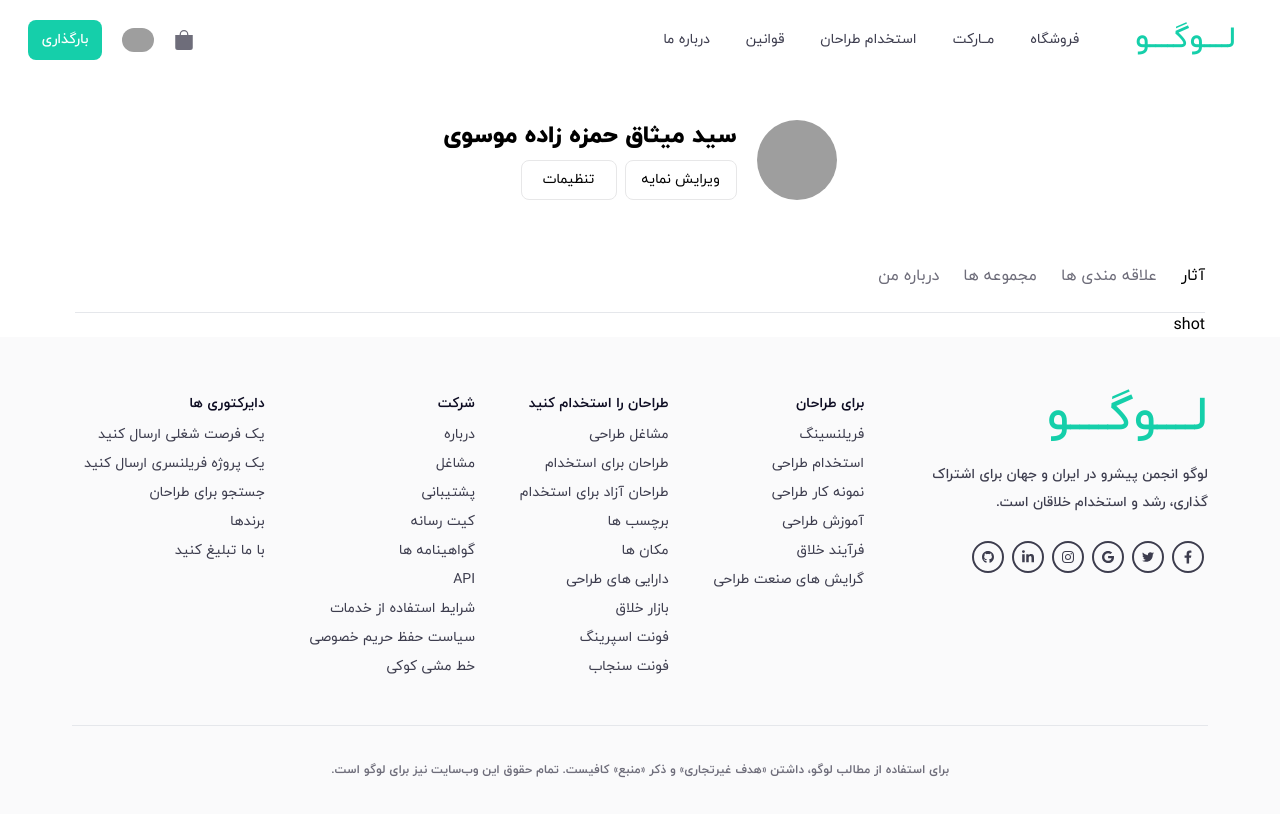
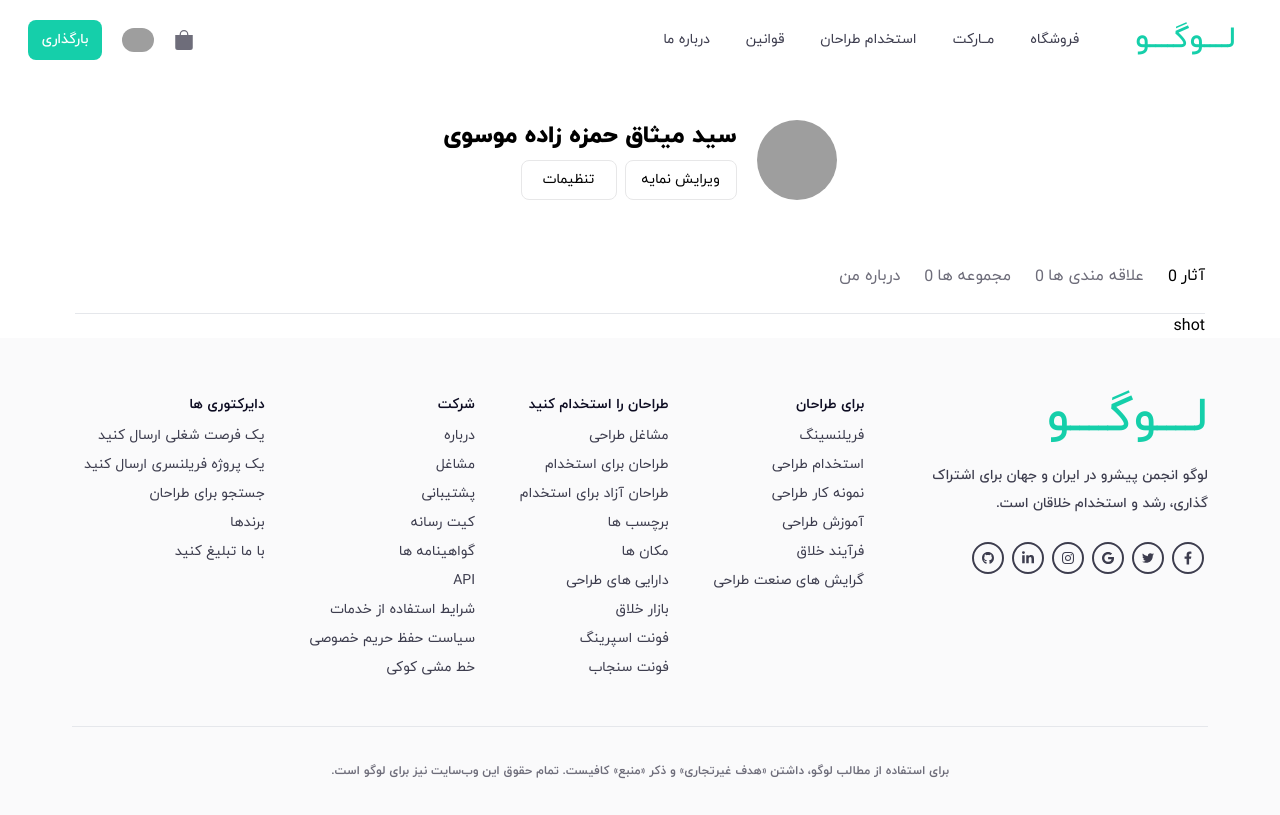
Before and after one commit to AfwebMaker/React-Website-Shopping, a React (Create React App) app: page /profile/shots in a window 1280 px wide. Built offline with nearby package versions, Linux system fonts and the light colour scheme; grey boxes are pictures that could not be loaded; what tw-elements would draw is missing.

Commit message:
conect links

```diff
--- a/src/layout/header/Navbar.js
+++ b/src/layout/header/Navbar.js
@@ -84,7 +84,7 @@
             <li className="ml-1 hidden lg:flex h-full items-center group">
               <Link
                 className="flex w-fit h-fit py-2 px-2 rounded-lg"
-                to=""
+                to="/profile/shots"
               >
                 <img
                   src="https://mdbcdn.b-cdn.net/img/new/avatars/2.webp"
--- a/src/layout/header/ProfileSubMenu.js
+++ b/src/layout/header/ProfileSubMenu.js
@@ -15,7 +15,7 @@
         <div className="h-auto hidden w-[270px] bg-color-main-3 absolute left-1 rounded-lg top-[90%] shadow-subMenu py-8 lg:block">
             <div className="h-[18px] w-[18px] bg-white absolute left-1/2 top-[-2px] translate-x-[-50%] rotate-45"></div>
 
-            <Link className='w-full text-color-Text2 hover:text-color-Text3 flex hover:bg-color-light-main-2 px-8 py-2 text-sm' to='/'>
+            <Link className='w-full text-color-Text2 hover:text-color-Text3 flex hover:bg-color-light-main-2 px-8 py-2 text-sm' to='/profile/shots'>
                 <span className='w-full'>
                     مشخصات
                 </span>
@@ -27,13 +27,13 @@
                 </span>
             </Link>
             <hr className='mx-8 m-2'></hr>
-            <Link className='w-full flex text-color-Text2 hover:text-color-Text3 hover:bg-color-light-main-2 px-8 py-2 text-sm' to='/'>
+            <Link className='w-full flex text-color-Text2 hover:text-color-Text3 hover:bg-color-light-main-2 px-8 py-2 text-sm' to='/profile/likes'>
                 <span className='flex items-center ml-2 text-base'><AiFillHeart /></span>
                 <span className='w-full'>
                     علاقه مندی های من
                 </span>
             </Link>
-            <Link className='w-full flex text-color-Text2 hover:text-color-Text3 hover:bg-color-light-main-2 px-8 py-2 text-sm' to='/'>
+            <Link className='w-full flex text-color-Text2 hover:text-color-Text3 hover:bg-color-light-main-2 px-8 py-2 text-sm' to='/profile/collections'>
                 <span className='flex items-center ml-2 text-base'><FaFolderPlus /></span>
                 <span className='w-full'>
                     مجموعه های من
--- a/src/pages/profile/Profile.js
+++ b/src/pages/profile/Profile.js
@@ -25,6 +25,7 @@
               isActive ? "text-black" : ""
             }>
               آثار
+              <span className='align-middle mr-1'>0</span>
             </NavLink>
           </li>
           <li className='p-6 pr-0'>
@@ -32,6 +33,7 @@
               isActive ? "text-black" : ""
             }>
               علاقه مندی ها
+              <span className='align-middle mr-1'>0</span>
             </NavLink>
           </li>
           <li className='p-6 pr-0'>
@@ -39,6 +41,7 @@
               isActive ? "text-black" : ""
             }>
               مجموعه ها
+              <span className='align-middle mr-1'>0</span>
             </NavLink>
           </li>
           <li className='p-6 pr-0'>
```
